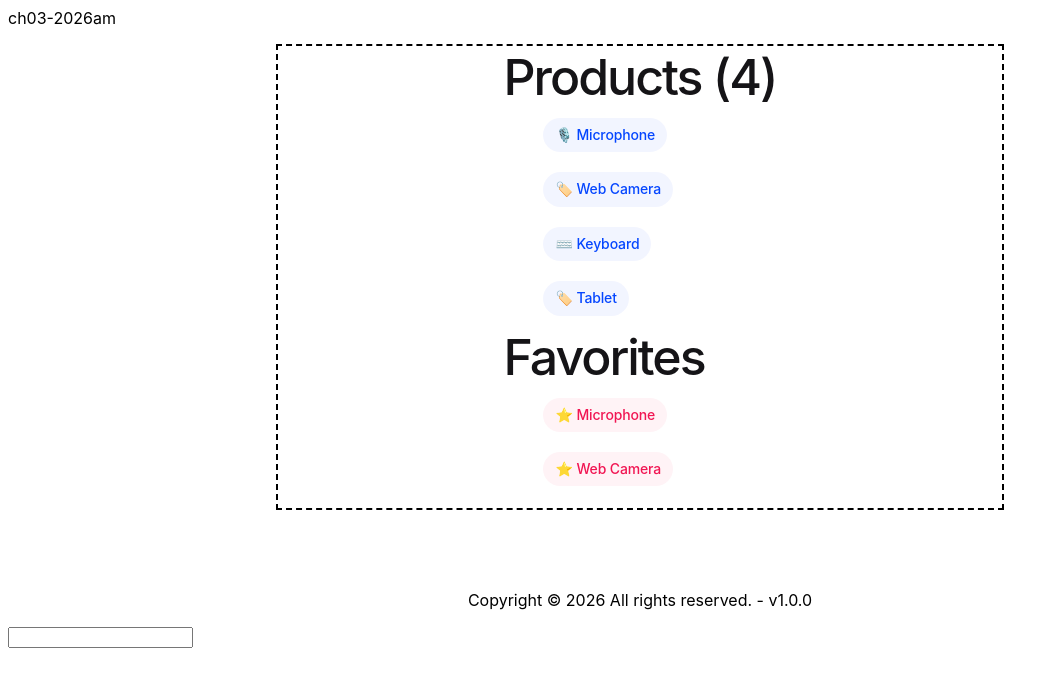
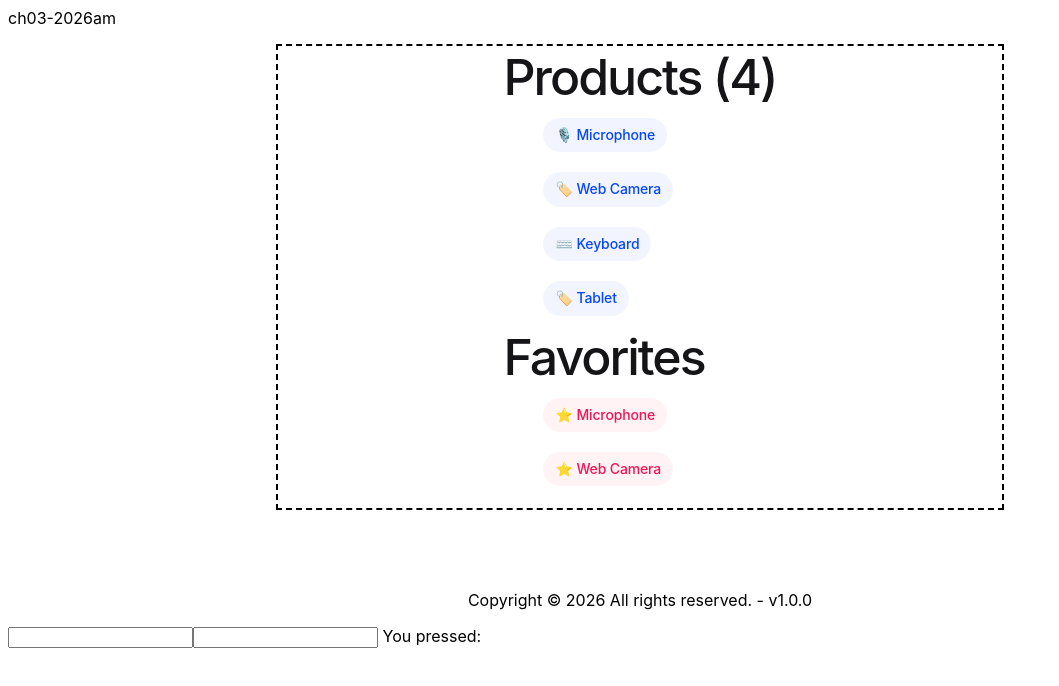
Before and after one commit to MarioCalitri/ANGULAR, an Angular app: page / in a window 1280 px wide. Shown: the top 686 px of the page, without its empty margins (0-1059 px from the left). Built offline with nearby package versions, Linux system fonts and the light colour scheme.

Commit message:
keylogger

```diff
--- a/src/app/app.component.html
+++ b/src/app/app.component.html
@@ -18,3 +18,4 @@
 
 
 <router-outlet />
+<app-key-logger></app-key-logger>
--- a/src/app/app.component.ts
+++ b/src/app/app.component.ts
@@ -5,10 +5,11 @@ import { CopyrightDirective } from './copyright.directive';
 import { NumericDirective } from './numeric.directive';
 import { APP_SETTINGS, appSettings } from './app.settings';
 import { Observable } from 'rxjs';
+import { KeyLoggerComponent } from './key-logger/key-logger.component';
 
 @Component({
   selector: 'app-root',
-  imports: [RouterOutlet, ProductListComponent, CopyrightDirective, NumericDirective],
+  imports: [RouterOutlet, ProductListComponent, CopyrightDirective, NumericDirective, KeyLoggerComponent],
   templateUrl: './app.component.html',
   styleUrl: './app.component.css',
   providers: [
--- /dev/null
+++ b/src/app/key-logger/key-logger.component.html
@@ -0,0 +1,2 @@
+<input type="text" #keyContainer />
+You pressed: {{keys}}
--- /dev/null
+++ b/src/app/key-logger/key-logger.component.ts
@@ -0,0 +1,20 @@
+import { Component, ElementRef, OnInit, viewChild } from '@angular/core';
+import { fromEvent } from 'rxjs';
+
+@Component({
+  imports: [],
+  selector: 'app-key-logger',
+  styleUrl: './key-logger.component.css',
+  templateUrl: './key-logger.component.html',
+})
+export class KeyLoggerComponent implements OnInit {
+
+  input = viewChild<ElementRef>('keyContainer');
+
+  keys = '';
+
+  ngOnInit(): void {
+    const logger$ = fromEvent<KeyboardEvent>(this.input()!.nativeElement, 'keyup');
+    logger$.subscribe(evt => this.keys += evt.key);
+    }
+}
```
Also changed, not shown: src/app/key-logger/key-logger.component.css (added), 1 other file (tests, documents, lock files or other folders).
